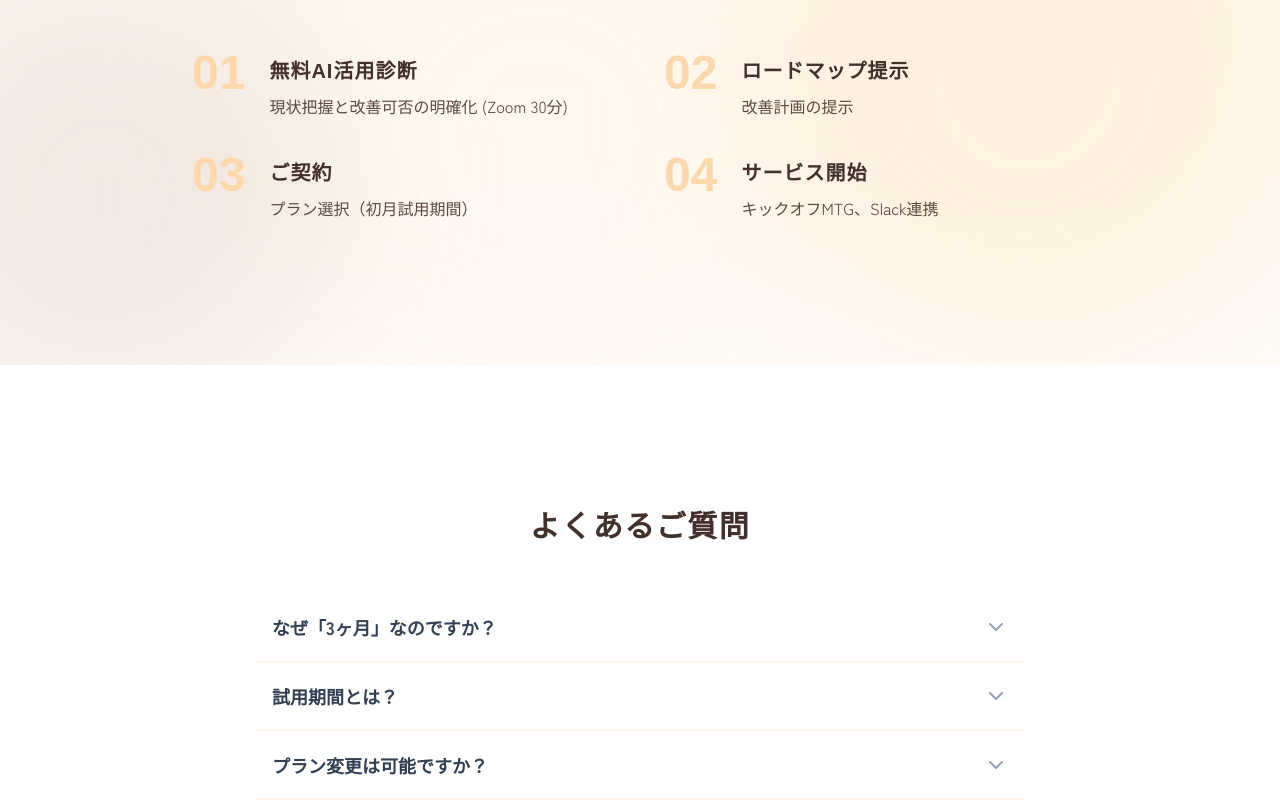
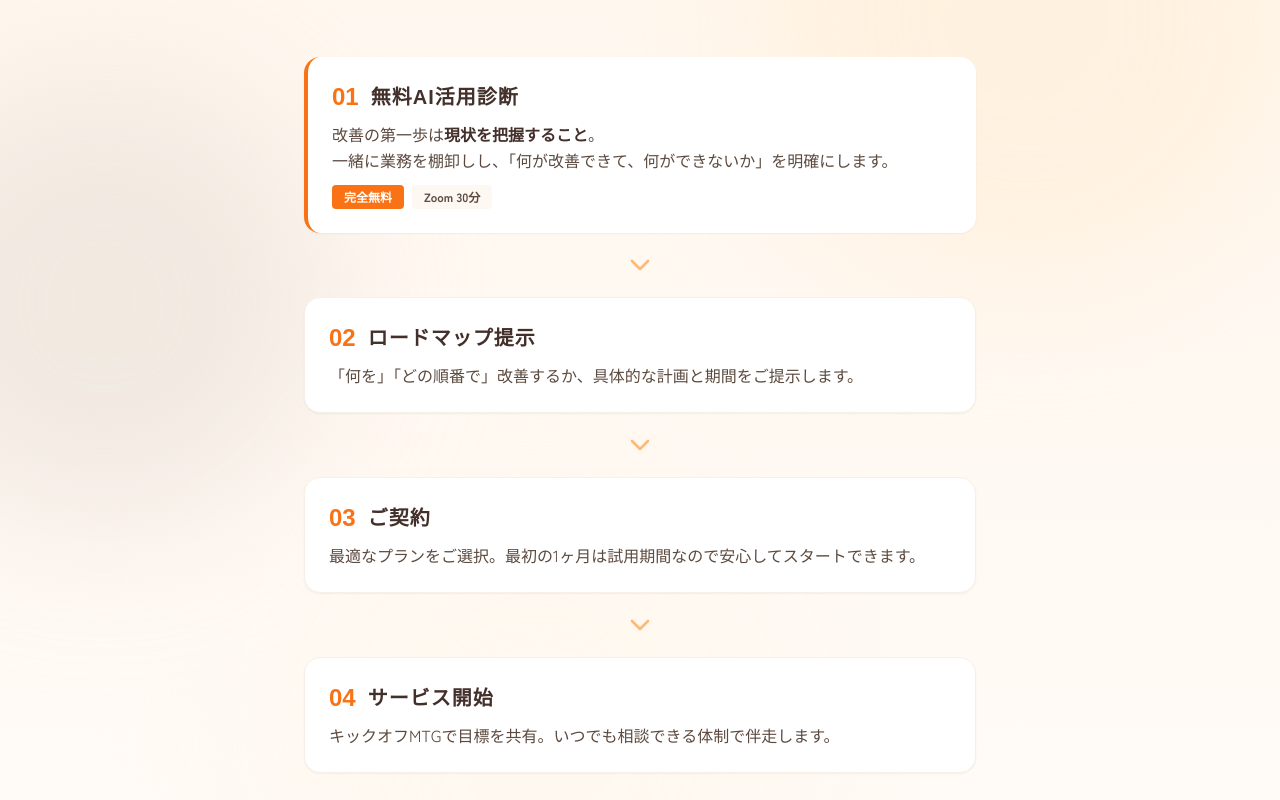
Before and after one commit to shunsuke-tnk/ai-komon-lp, a React (Vite) app: page / in a window 1280 px wide. Shown: the part 8060-8860 px from the top of the page. Built offline with nearby package versions, Linux system fonts and the light colour scheme; a web font is replaced by a local one.

Commit message:
契約までの流れを修正

```diff
--- a/App.tsx
+++ b/App.tsx
@@ -700,24 +700,71 @@ const App: React.FC = () => {
       {/* ==================== FLOW SECTION ==================== */}
       <Section background="cream" id="flow" decoration>
         <h2 className="text-center text-3xl font-bold mb-16 text-text-heading font-rounded">ご利用の流れ</h2>
-        <div className="max-w-4xl mx-auto">
-          <div className="grid md:grid-cols-2 gap-x-12 gap-y-10 relative">
-            {[
-              { step: "01", title: "無料AI活用診断", desc: "現状把握と改善可否の明確化 (Zoom 30分)" },
-              { step: "02", title: "ロードマップ提示", desc: "改善計画の提示" },
-              { step: "03", title: "ご契約", desc: "プラン選択（初月試用期間）" },
-              { step: "04", title: "サービス開始", desc: "キックオフMTG、Slack連携" },
-            ].map((item, i) => (
-              <div key={i} className="flex gap-6 items-start group">
-                <div className="text-5xl font-bold text-primary-200 group-hover:text-primary-300 transition-colors leading-none -mt-2 font-rounded">
-                  {item.step}
-                </div>
-                <div>
-                  <h3 className="text-xl font-bold text-text-heading mb-2 font-rounded">{item.title}</h3>
-                  <p className="text-text-body leading-relaxed">{item.desc}</p>
-                </div>
+        <div className="max-w-2xl mx-auto">
+          <div className="flex flex-col gap-4">
+            {/* Step 01 */}
+            <div className="bg-white rounded-2xl p-6 border-l-4 border-primary-500 shadow-sm">
+              <div className="flex items-center gap-3 mb-2">
+                <span className="text-2xl font-bold text-primary-500 font-rounded">01</span>
+                <h3 className="text-xl font-bold text-text-heading font-rounded">無料AI活用診断</h3>
               </div>
-            ))}
+              <p className="text-text-body leading-relaxed mb-3">
+                改善の第一歩は<span className="font-bold text-text-heading">現状を把握すること</span>。<br />
+                一緒に業務を棚卸しし、「何が改善できて、何ができないか」を明確にします。
+              </p>
+              <div className="flex gap-2">
+                <span className="bg-primary-500 text-white text-xs font-bold px-3 py-1 rounded">完全無料</span>
+                <span className="bg-base-100 text-text-body text-xs font-bold px-3 py-1 rounded">Zoom 30分</span>
+              </div>
+            </div>
+
+            {/* Arrow */}
+            <div className="flex justify-center text-primary-300">
+              <ChevronDown className="w-8 h-8" />
+            </div>
+
+            {/* Step 02 */}
+            <div className="bg-white rounded-2xl p-6 border border-base-200 shadow-sm">
+              <div className="flex items-center gap-3 mb-2">
+                <span className="text-2xl font-bold text-primary-500 font-rounded">02</span>
+                <h3 className="text-xl font-bold text-text-heading font-rounded">ロードマップ提示</h3>
+              </div>
+              <p className="text-text-body leading-relaxed">
+                「何を」「どの順番で」改善するか、具体的な計画と期間をご提示します。
+              </p>
+            </div>
+
+            {/* Arrow */}
+            <div className="flex justify-center text-primary-300">
+              <ChevronDown className="w-8 h-8" />
+            </div>
+
+            {/* Step 03 */}
+            <div className="bg-white rounded-2xl p-6 border border-base-200 shadow-sm">
+              <div className="flex items-center gap-3 mb-2">
+                <span className="text-2xl font-bold text-primary-500 font-rounded">03</span>
+                <h3 className="text-xl font-bold text-text-heading font-rounded">ご契約</h3>
+              </div>
+              <p className="text-text-body leading-relaxed">
+                最適なプランをご選択。最初の1ヶ月は試用期間なので安心してスタートできます。
+              </p>
+            </div>
+
+            {/* Arrow */}
+            <div className="flex justify-center text-primary-300">
+              <ChevronDown className="w-8 h-8" />
+            </div>
+
+            {/* Step 04 */}
+            <div className="bg-white rounded-2xl p-6 border border-base-200 shadow-sm">
+              <div className="flex items-center gap-3 mb-2">
+                <span className="text-2xl font-bold text-primary-500 font-rounded">04</span>
+                <h3 className="text-xl font-bold text-text-heading font-rounded">サービス開始</h3>
+              </div>
+              <p className="text-text-body leading-relaxed">
+                キックオフMTGで目標を共有。いつでも相談できる体制で伴走します。
+              </p>
+            </div>
           </div>
         </div>
       </Section>
```
